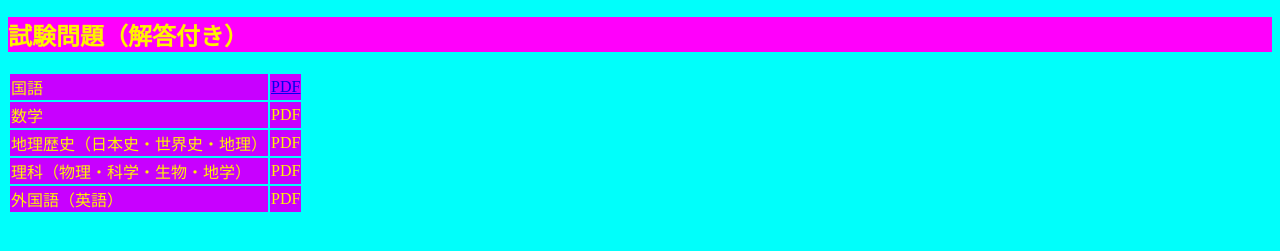
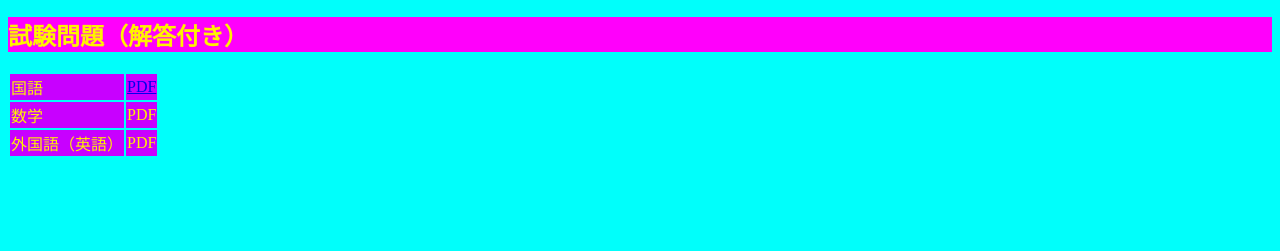
Before and after one commit to MasamuneMiyano/team-web-site, a plain HTML site: page nyushi.html in a window 1280 px wide. Shown: the part 97-348 px from the top of the page. Drawn offline with Linux system fonts and the light colour scheme.

Commit message:
教科数の変更
5科目から3科目に変更した

```diff
--- a/nyushi.html
+++ b/nyushi.html
@@ -19,14 +19,6 @@
             <td>PDF</td>
         </tr>
         <tr>
-            <td>地理歴史（日本史・世界史・地理）</td>
-            <td>PDF</td>
-        </tr>
-        <tr>
-            <td>理科（物理・科学・生物・地学）</td>
-            <td>PDF</td>
-        </tr>
-        <tr>
             <td>外国語（英語）</td>
             <td>PDF</td>
         </tr>
```
